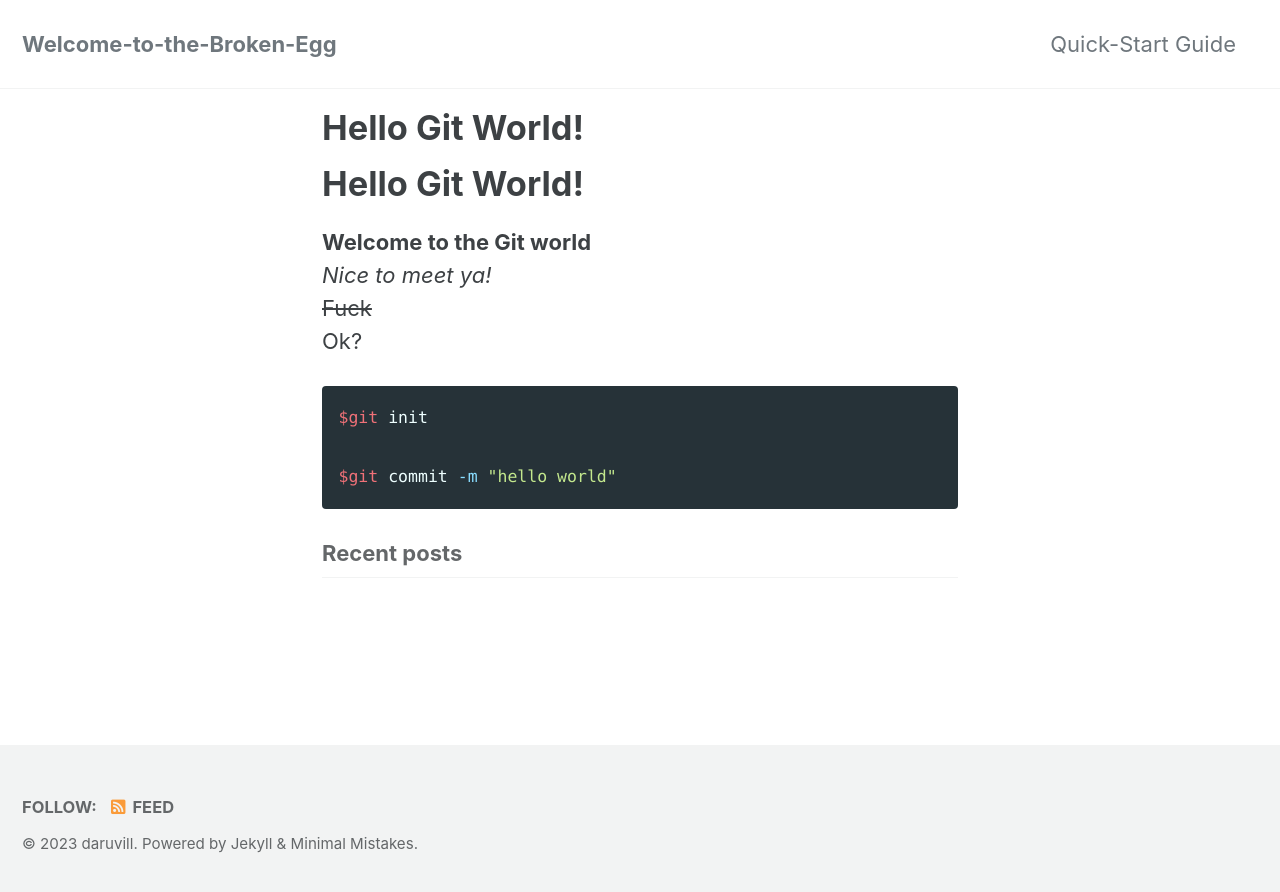
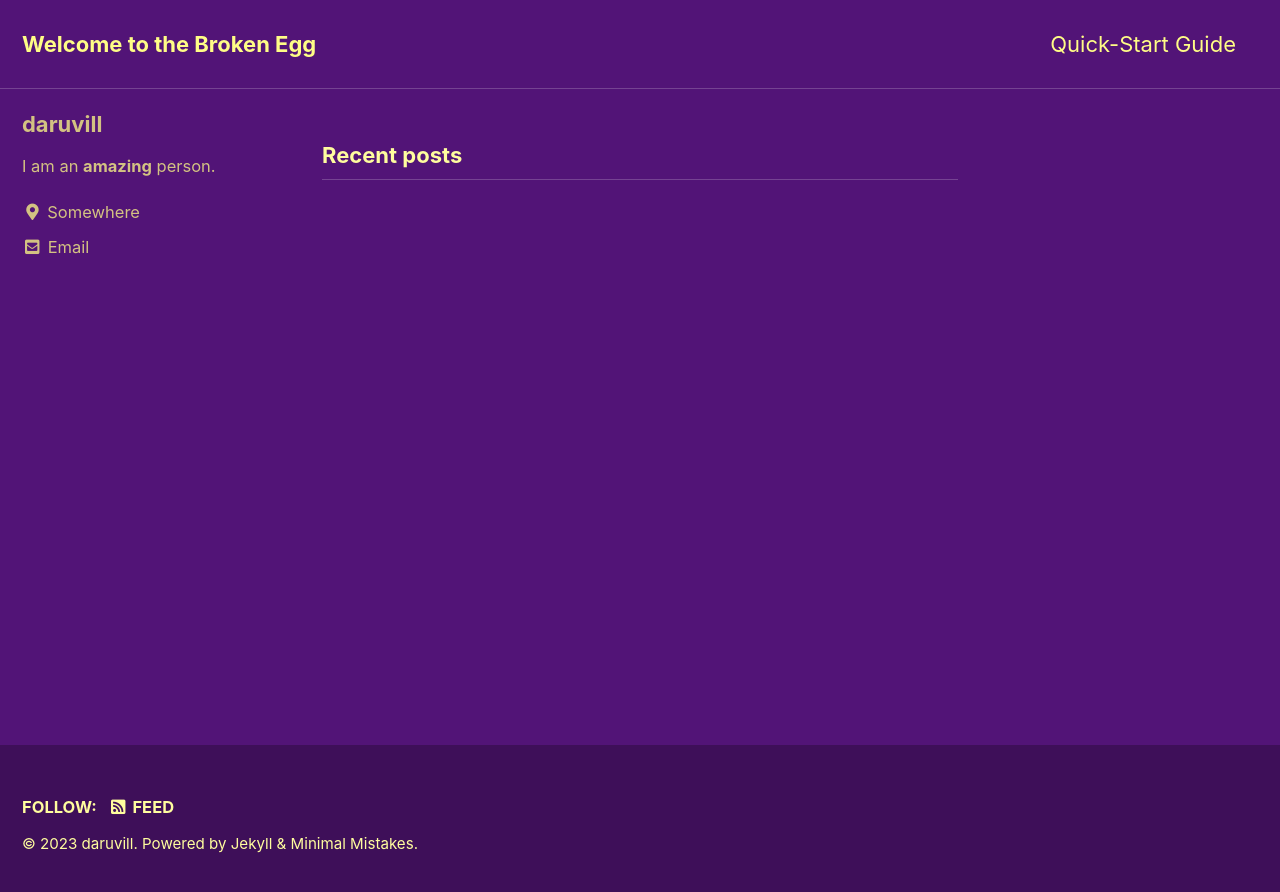
Before and after one commit to daruvill/broken-egg.github.io, a Jekyll site: the page built from index.html, in a window 1280 px wide. Shown: the top 892 px of the page. Built offline with Jekyll 4.4.1, drawn with Linux system fonts in a browser that asks for light colours; cached includes are drawn as plain includes; our own code applies the rules of GitHub Pages for plain Markdown files; the list of posts is cut into pages by our own code.

Commit message:
blog index test

````diff
--- a/_config.yml
+++ b/_config.yml
@@ -12,11 +12,11 @@
 
 # theme                  : "minimal-mistakes-jekyll"
 # remote_theme           : "mmistakes/minimal-mistakes"
-minimal_mistakes_skin    : "default" # "air", "aqua", "contrast", "dark", "dirt", "neon", "mint", "plum", "sunrise"
+minimal_mistakes_skin    : "plum" # "air", "aqua", "contrast", "dark", "dirt", "neon", "mint", "plum", "sunrise"
 
 # Site Settings
 locale                   : "en-US"
-title                    : "Welcome-to-the-Broken-Egg"
+title                    : "Welcome to the Broken Egg"
 title_separator          : "-"
 subtitle                 : # site tagline that appears below site title in masthead
 name                     : "daruvill"
@@ -30,7 +30,7 @@
 # breadcrumbs            : false # true, false (default)
 words_per_minute         : 200
 comments:
-  provider               : true # false (default), "disqus", "discourse", "facebook", "staticman", "staticman_v2", "utterances", "giscus", "custom"
+  provider               : # false (default), "disqus", "discourse", "facebook", "staticman", "staticman_v2", "utterances", "giscus", "custom"
   disqus:
     shortname            : # https://help.disqus.com/customer/portal/articles/466208-what-s-a-shortname-
   discourse:
--- a/index.md
+++ /dev/null
@@ -1,12 +0,0 @@
-# Hello Git World!
-
-**Welcome to the Git world**
-*Nice to meet ya!*
-~~Fuck~~
-Ok?
-
-```bash
-$git init
-
-$git commit -m "hello world"
-```
````
